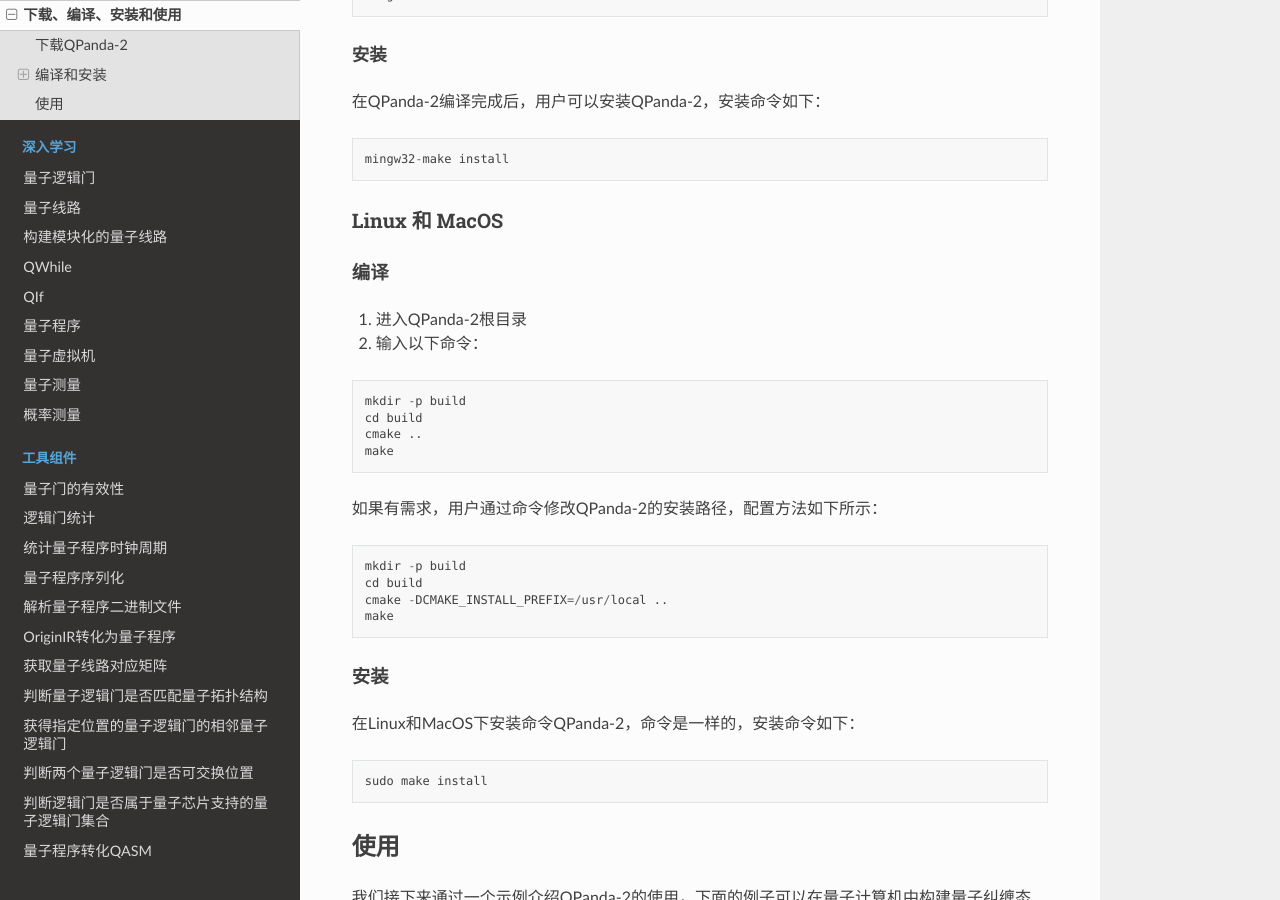
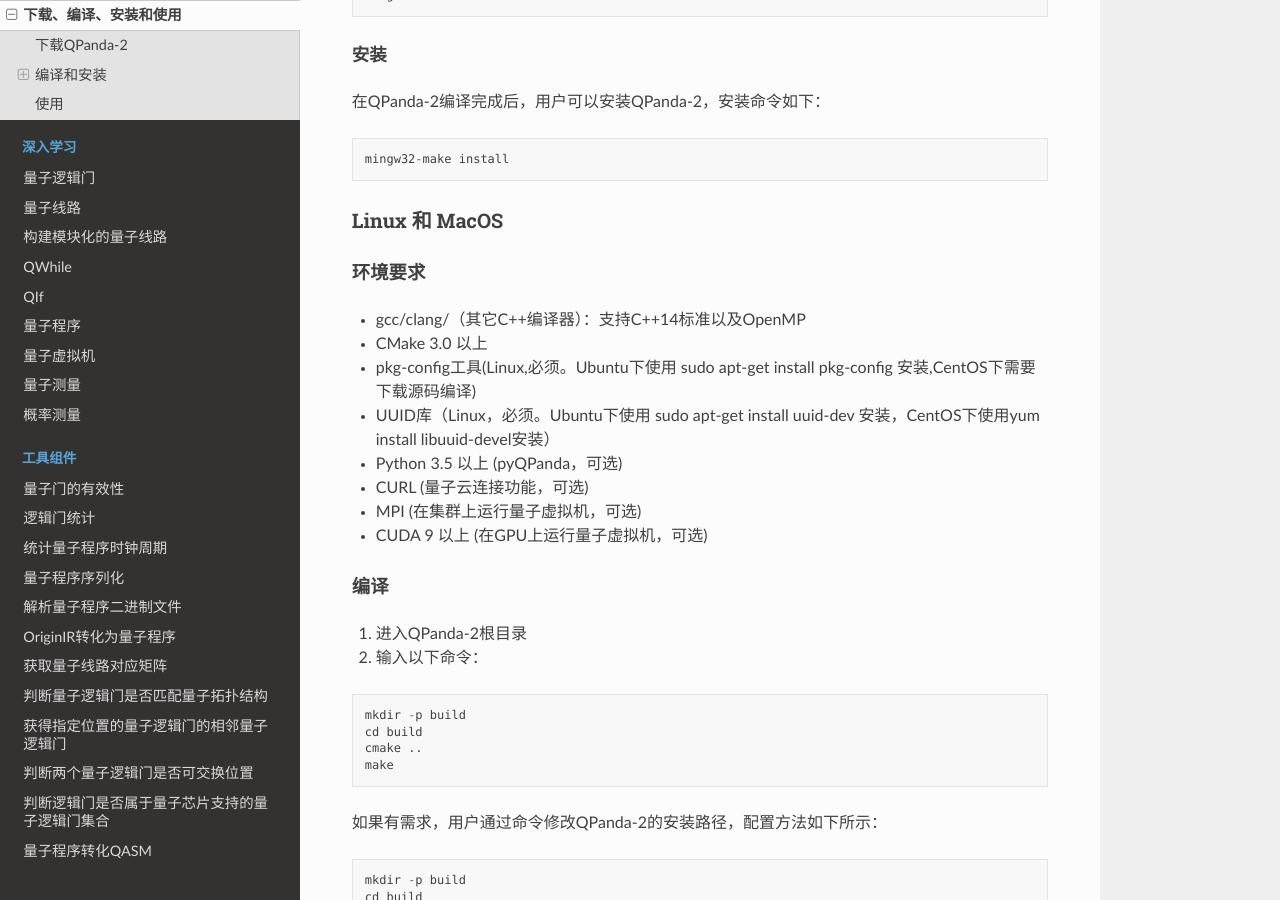
Before and after one commit to liye0005/QPanda-Toturial, a Sphinx documentation site: the page built from source/Tutorial.rst, in a window 1280 px wide and 900 px high, scrolled down 3985 px. Built offline with Sphinx 7.4.7 and the Read the Docs theme 2.0.0, drawn with Linux system fonts in a browser that asks for light colours; pages that are not in the unit, such as notebooks, are missing from menus.

Commit message:
update linux 环境配置

```diff
--- a/source/Tutorial.rst
+++ b/source/Tutorial.rst
@@ -99,6 +99,17 @@
 Linux 和 MacOS
 >>>>>>>>>>>>>>>
 
+环境要求
+*********
+- gcc/clang/（其它C++编译器）：支持C++14标准以及OpenMP
+- CMake 3.0 以上
+- pkg-config工具(Linux,必须。Ubuntu下使用 sudo apt-get install pkg-config 安装,CentOS下需要下载源码编译)
+- UUID库（Linux，必须。Ubuntu下使用 sudo apt-get install uuid-dev 安装，CentOS下使用yum install libuuid-devel安装）
+- Python 3.5 以上 (pyQPanda，可选)
+- CURL (量子云连接功能，可选)
+- MPI (在集群上运行量子虚拟机，可选)
+- CUDA 9 以上 (在GPU上运行量子虚拟机，可选)
+
 编译
 *******
 
```
Also changed, not shown: 1 other file.
